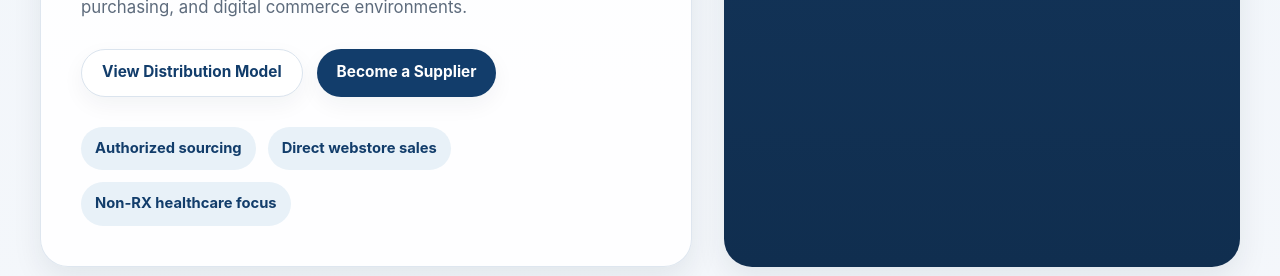
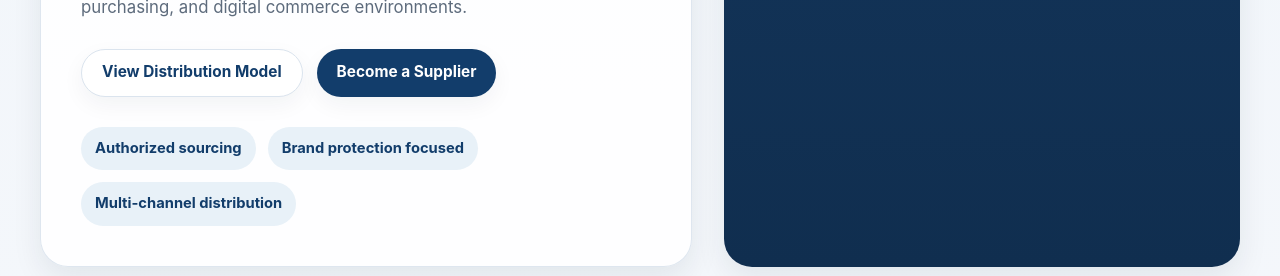
Before and after one commit to larryfelix66/strategic-commerce-group-site, a React (Vite) app: page / in a window 1280 px wide. Shown: the part 1020-1296 px from the top of the page. Built offline with nearby package versions, Linux system fonts and the light colour scheme.

Commit message:
Update App.jsx

```diff
--- a/src/App.jsx
+++ b/src/App.jsx
@@ -202,10 +202,10 @@ function HomePage() {
               </div>
 
               <div className="hero-trust-row">
-                <span>Authorized sourcing</span>
-                <span>Direct webstore sales</span>
-                <span>Non-RX healthcare focus</span>
-              </div>
+  <span>Authorized sourcing</span>
+  <span>Brand protection focused</span>
+  <span>Multi-channel distribution</span>
+</div>
             </div>
 
             <div className="hero-panel hero-panel-premium">
```
